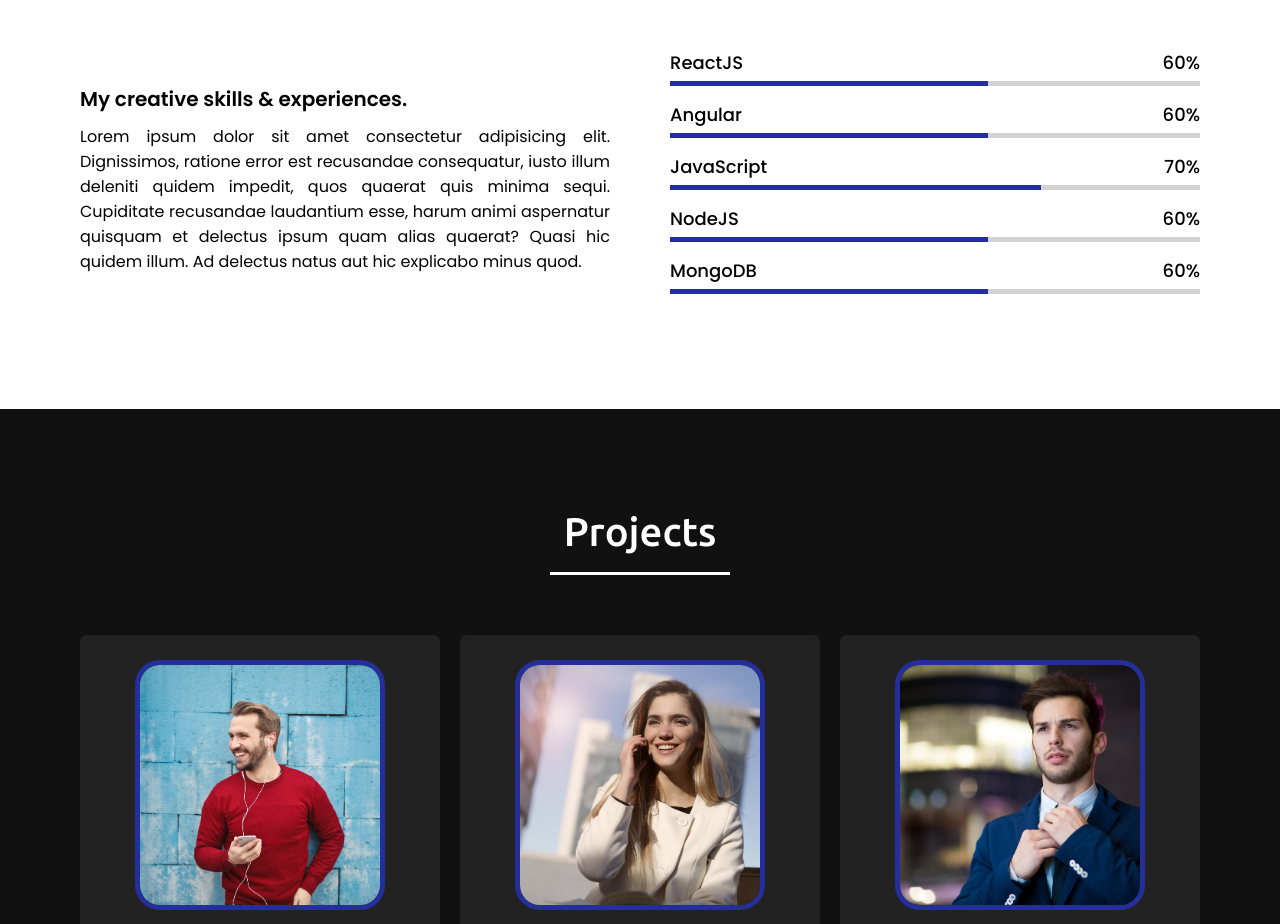
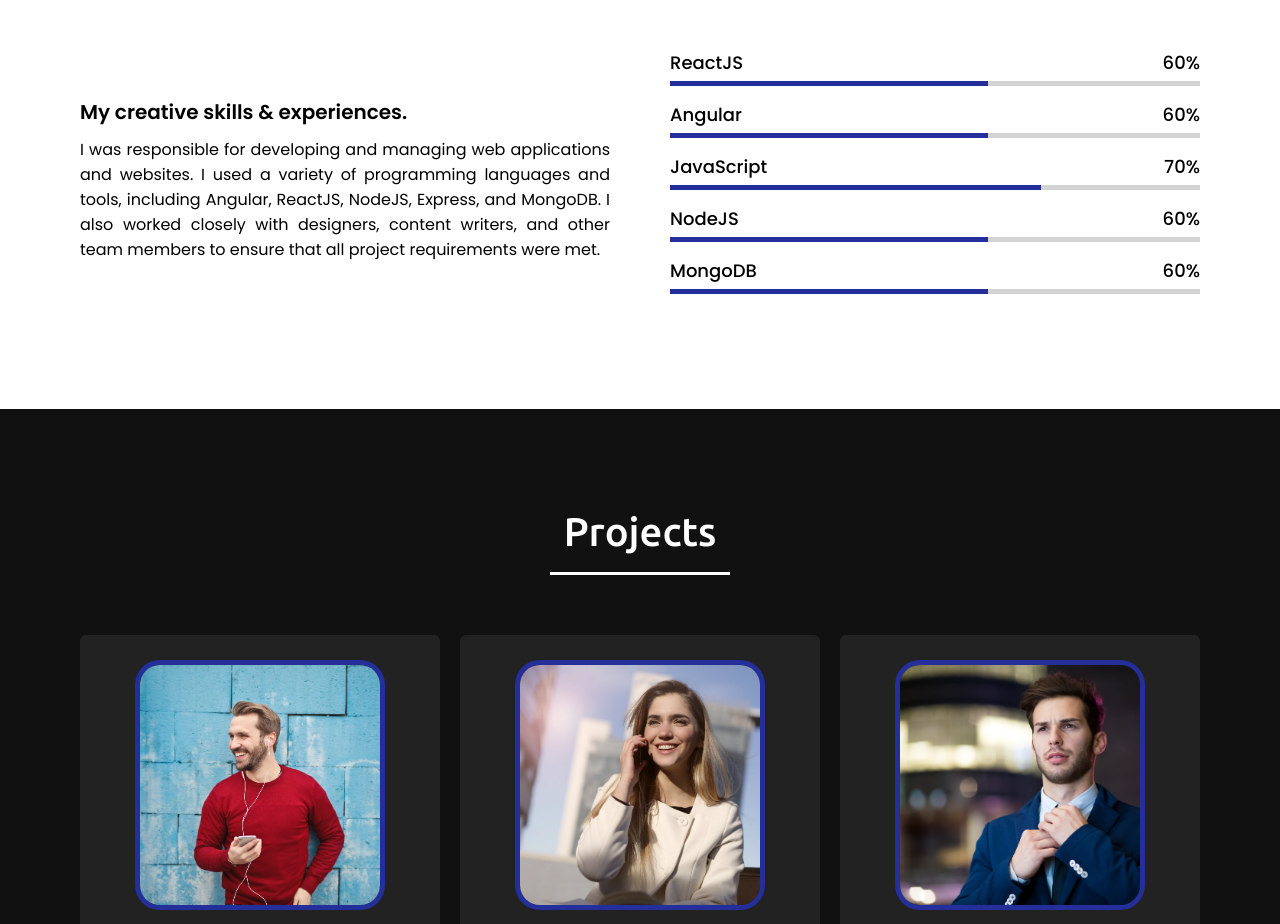
Before and after one commit to muhammed-ijlan/personal-portfolio-website, a plain HTML site: page index.html in a window 1280 px wide. Shown: the part 2200-3124 px from the top of the page. Drawn offline with nearby package versions, Linux system fonts and the light colour scheme.

Commit message:
added skill section paragraph

```diff
--- a/index.html
+++ b/index.html
@@ -125,10 +125,10 @@
             <div class="skills-content">
                 <div class="column left">
                     <div class="text">My creative skills & experiences.</div>
-                    <p>Lorem ipsum dolor sit amet consectetur adipisicing elit. Dignissimos, ratione error est
-                        recusandae consequatur, iusto illum deleniti quidem impedit, quos quaerat quis minima sequi.
-                        Cupiditate recusandae laudantium esse, harum animi aspernatur quisquam et delectus ipsum quam
-                        alias quaerat? Quasi hic quidem illum. Ad delectus natus aut hic explicabo minus quod.</p>
+                    <p>I was responsible for developing and managing web applications and websites. I used a variety of
+                        programming languages and tools, including Angular, ReactJS, NodeJS, Express, and MongoDB. I
+                        also worked closely with designers, content writers, and other team members to ensure that all
+                        project requirements were met.</p>
 
                 </div>
                 <div class="column right">
```
